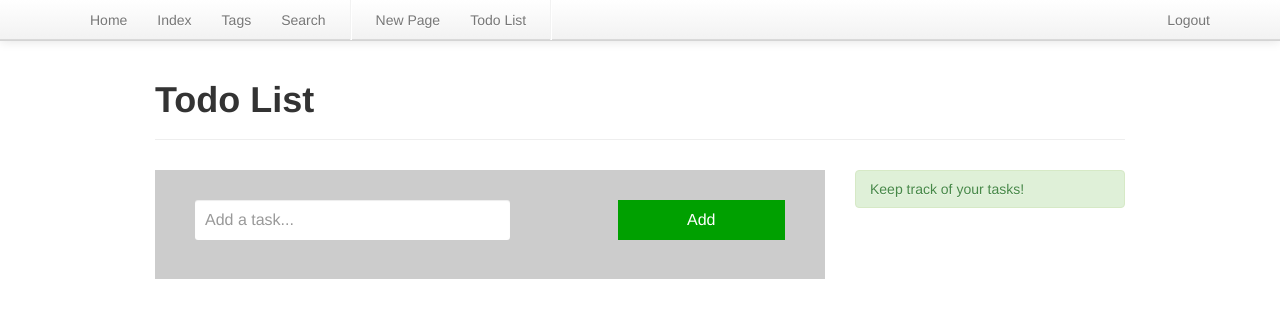
After one commit to jolliffea1/WikiGroup7, a Python web app: template wiki/web/templates/todo.html in a window 1280 px wide. The commit adds this page. Shown: the top 318 px of the page. Run offline with Jinja, Linux system fonts and the light colour scheme; the template is opened without the code that fills it, so the values that code supplies are empty; some libraries are stand-ins or nearby versions.

Commit message:
Todo list.

```diff
--- a/wiki/web/forms.py
+++ b/wiki/web/forms.py
@@ -24,7 +24,6 @@ class URLForm(Form):
 
     def clean_url(self, url):
         return clean_url(url)
-
 
 class SearchForm(Form):
     term = TextField('', [InputRequired()])
--- /dev/null
+++ b/wiki/web/static/todo.css
@@ -0,0 +1,71 @@
+/* clear floats */
+#todo-header:after {
+  content: "";
+  display: table;
+  clear: both;
+}
+
+#todo-input {
+  border: none;
+  width: 50%;
+  padding: 10px;
+  float: left;
+  font-size: 16px;
+}
+
+.todo-add-btn {
+  padding: 10px;
+  width: 25%;
+  background: #00A000;
+  color: #fff;
+  float: right;
+  text-align: center;
+  font-size: 16px;
+    cursor: pointer;
+  transition: 0.3s;
+}
+
+.todo-add-btn:hover {
+  background-color: #bbb;
+}
+
+.todo-ul {
+  margin: 0;
+  padding: 0;
+}
+
+.todo-li {
+  position: relative;
+  padding: 12px 8px 12px 40px;
+  list-style-type: none;
+  background: #fff;
+  transition: 0.33s;
+}
+
+.todo-li:nth-child(odd) {
+  background: #eee;
+}
+
+.todo-li:hover {
+  background: #ccc;
+}
+
+.close {
+  position: absolute;
+  right: 0;
+  top: 0;
+  padding: 12px 16px 12px 16px;
+}
+
+.close:hover {
+  background-color: #A00000;
+  color: white;
+    transition: 0.16s;
+}
+
+#todo-header {
+  background-color: #ccc;
+  padding: 30px 40px;
+  color: white;
+  text-align: center;
+}
--- /dev/null
+++ b/wiki/web/static/todo.js
@@ -0,0 +1,41 @@
+var todoListItems = document.getElementsByClassName("todo-li");
+for (var i = 0; i < todoListItems.length; i++) {
+  var span = document.createElement("span");
+  var txt = document.createTextNode("\u00D7");
+  span.className = "close";
+  span.appendChild(txt);
+  todoListItems[i].appendChild(span);
+}
+
+var close = document.getElementsByClassName("close");
+for (var i = 0; i < close.length; i++) {
+  close[i].onclick = function() {
+    var div = this.parentElement;
+    div.style.display = "none";
+  }
+}
+
+function newTodoItem() {
+  var item = document.createElement("li");
+  item.className = "todo-li";
+  var inputValue = document.getElementById("todo-input").value;
+  var textNode = document.createTextNode(inputValue);
+  item.appendChild(textNode);
+  if (inputValue !== '') {
+    document.getElementById("todo-ul").appendChild(item);
+  }
+  document.getElementById("todo-input").value = "";
+
+  var closeSpan = document.createElement("span");
+  var x = document.createTextNode("\u00D7");
+  closeSpan.className = "close";
+  closeSpan.appendChild(x);
+  item.appendChild(closeSpan);
+
+  for (i = 0; i < close.length; i++) {
+    close[i].onclick = function() {
+      var div = this.parentElement;
+      div.style.display = "none";
+    }
+  }
+}
--- a/wiki/web/templates/base.html
+++ b/wiki/web/templates/base.html
@@ -21,6 +21,7 @@
 								<li><a href="{{ url_for('wiki.search') }}">Search</a></li>
 								<li class="divider-vertical"></li>
 								<li><a href="{{ url_for('wiki.create') }}">New Page</a></li>
+                                <li><a href="{{ url_for('wiki.todo') }}">Todo List</a></li>
 								<li class="divider-vertical"></li>
 								<li></li>
 							</ul>
--- /dev/null
+++ b/wiki/web/templates/todo.html
@@ -0,0 +1,21 @@
+{% extends "base.html" %}
+
+{% block title %}Todo List{% endblock title %}
+{% block content %}
+    <head>
+        <link href="{{ url_for('static', filename='todo.css') }}" rel="stylesheet">
+    </head>
+
+ <div id="todo-header">
+  <input type="text" id="todo-input" placeholder="Add a task...">
+  <span onclick="newTodoItem()" class="todo-add-btn">Add</span>
+</div>
+
+    <ul id="todo-ul"></ul>
+    <script src="{{ url_for('static', filename='todo.js') }}"></script>
+
+{% endblock content %}
+
+{% block sidebar %}
+<p class="alert alert-success">Keep track of your tasks!</p>
+{% endblock sidebar %}
```
Also changed, not shown: wiki/web/routes.py (+7 -0 lines).
